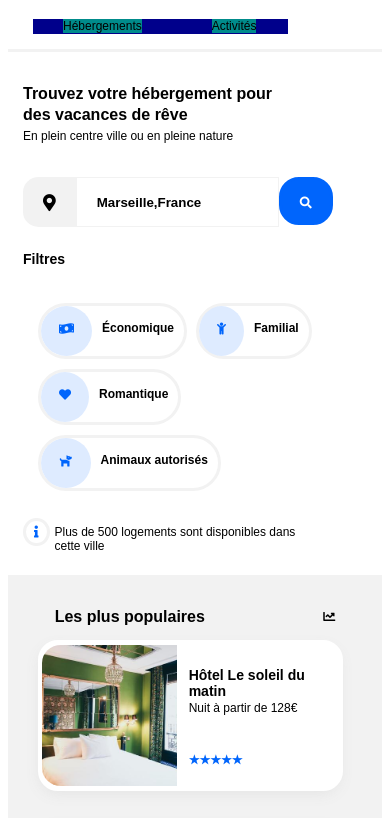
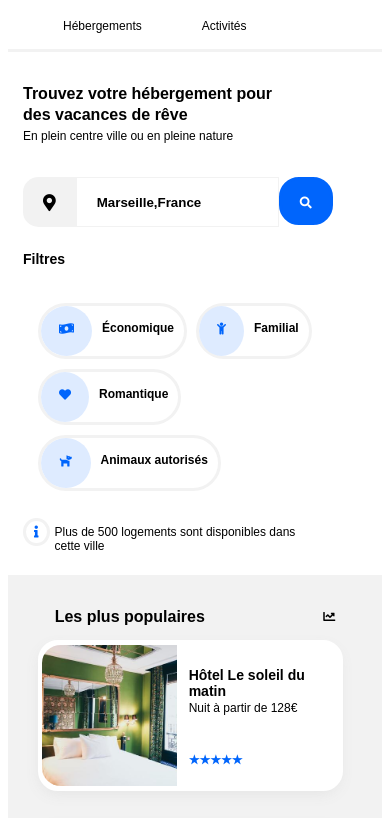
Before and after one commit to justine1410/FidelJustine_2_29122020, a plain HTML site: page index.html in a window 390 px wide. Shown: the part 96-914 px from the top of the page. Drawn offline with Linux system fonts and the light colour scheme.

Commit message:
responsive mibile ok

```diff
--- a/css/style.css
+++ b/css/style.css
@@ -502,12 +502,10 @@ footer
         margin-bottom:-50px;
         padding-left:-50px;
         align-items: baseline;
-        background-color:darkblue
     }
     .ancre a{
         margin-left:-10px;
-        margin-right:80px;
-        background-color: darkcyan;
+        margin-right:70px;
     }
     .ancre a:hover{
         border-bottom:solid #0065fc;
```
